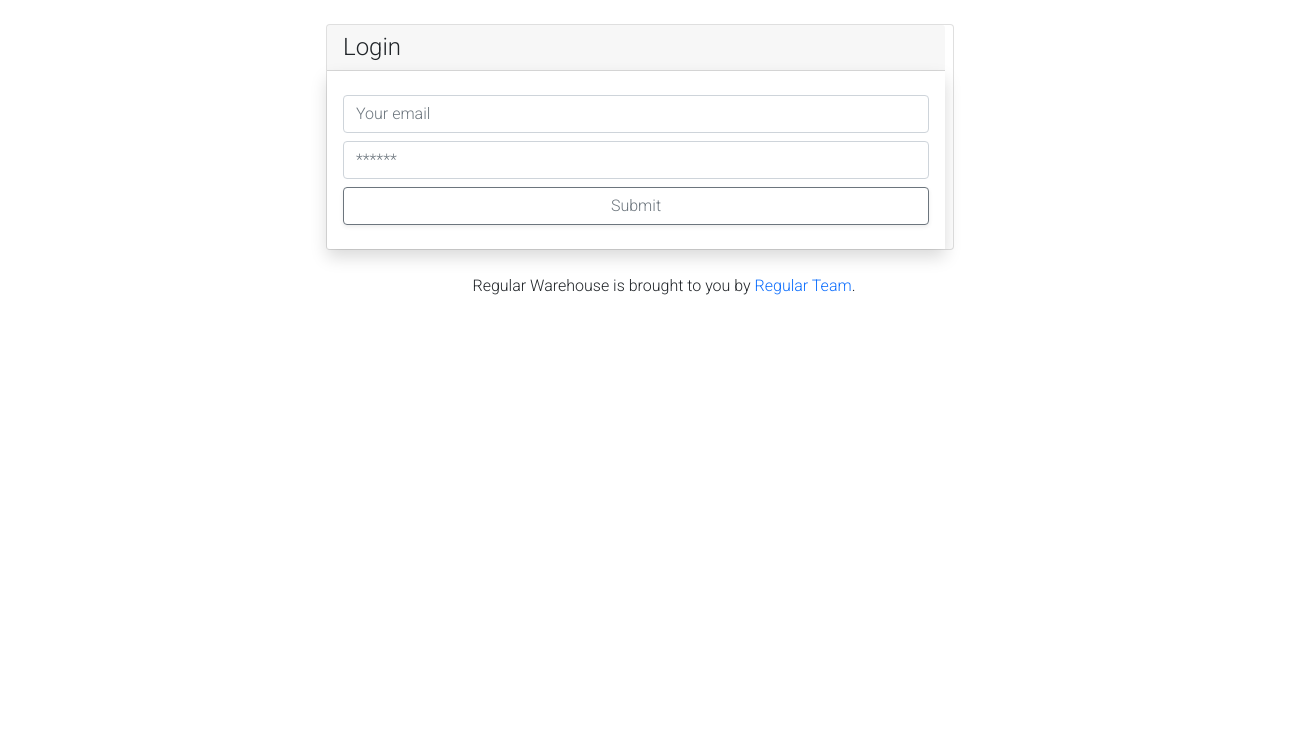
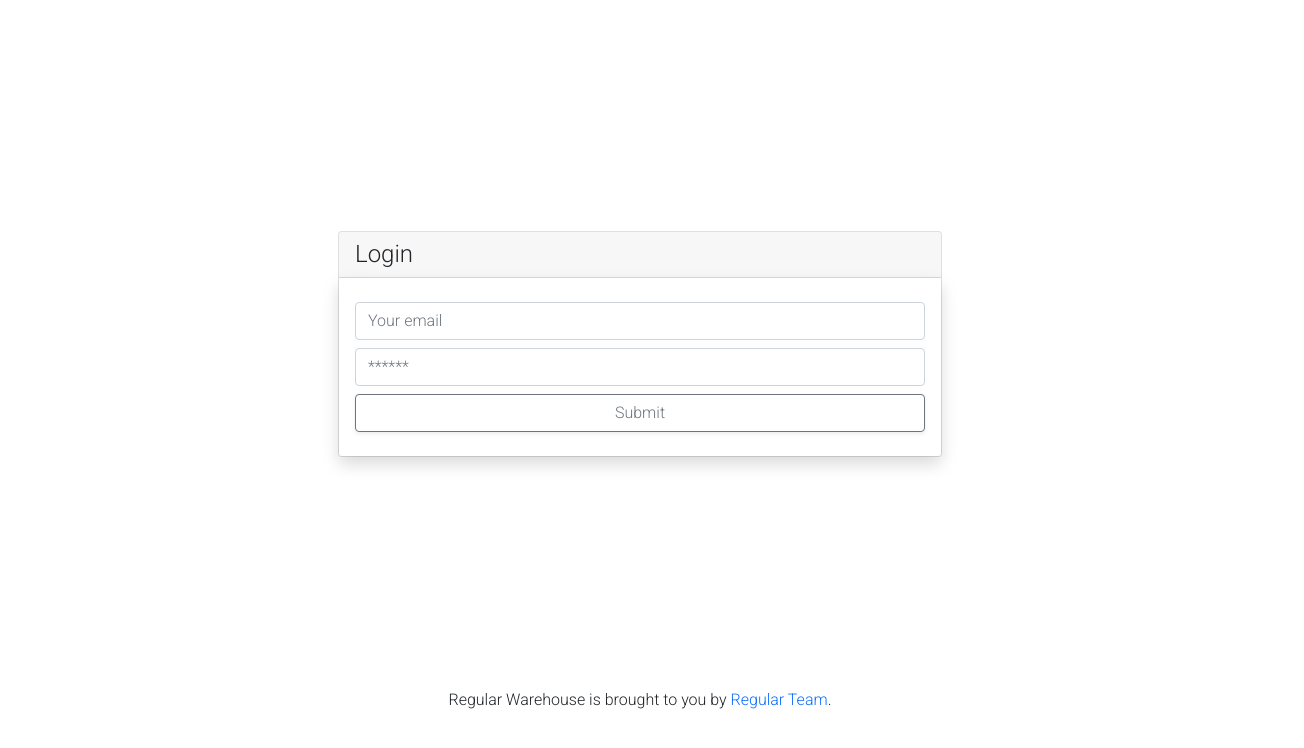
Before and after one commit to rrcampbell-exe/regular-warehouse, a React (Create React App) app in the folder client/: page /login in a window 1280 px wide. Shown: the top 748 px of the page, 1304 px wide, since content can reach past the window. Built offline with nearby package versions, Linux system fonts and the light colour scheme.

Commit message:
login page alignment

```diff
--- a/client/src/components/Footer/index.js
+++ b/client/src/components/Footer/index.js
@@ -3,7 +3,7 @@ import React from "react";
 const Footer = () => {
 
   return (
-    <footer className='container-fluid text-center m-4'>
+    <footer className='container-fluid text-center my-4'>
       <span className='text-center'>
         Regular Warehouse is brought to you by <a className='no-underline' href="https://github.com/rrcampbell-exe/regular-warehouse" target="blank">Regular Team</a>.
       </span>
--- a/client/src/index.css
+++ b/client/src/index.css
@@ -106,3 +106,7 @@ header > a {
 .no-margin {
   margin: 0;
 }
+
+.full-height {
+  height: 80vh;
+}
--- a/client/src/pages/Login.js
+++ b/client/src/pages/Login.js
@@ -37,9 +37,9 @@ const Login = (props) => {
   };
 
   return (
-    <main className="container-fluid w-100 my-4">
-      <div className="col-12 col-md-6 mx-auto">
-        <div className="card w-100 no-margin pe-2">
+    <main className="container-fluid w-100 my-4 full-height d-flex align-items-center">
+      <div className="col-12 col-md-6 align-self-center container ">
+        <div className="card w-100 align-self-center no-margin">
           <h4 className="card-header">Login</h4>
           <div className="card-body shadow">
             <form onSubmit={handleFormSubmit}>
```
